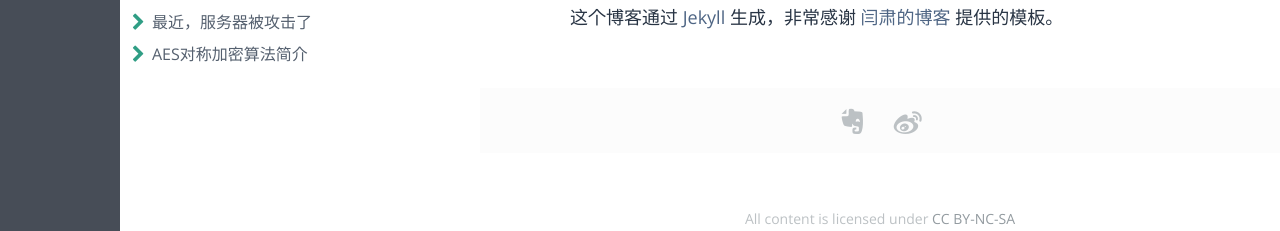
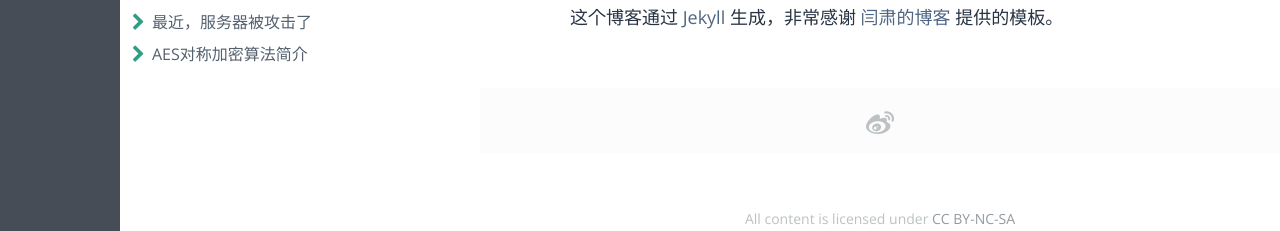
Before and after one commit to DrizztM/DrizztM.github.io, a Jekyll site: the page built from index.md, in a window 1280 px wide. Shown: the part 650-881 px from the top of the page. Built offline with Jekyll 4.4.1, drawn with Linux system fonts in a browser that asks for light colours; some web fonts are replaced.

Commit message:
还是去掉吧，不会用

```diff
--- a/_layouts/post.html
+++ b/_layouts/post.html
@@ -15,8 +15,8 @@
 
 <div class="post-share">
   <div class="container">
-    <!-- <a href="https://twitter.com/share?url={{ page.url | prepend: site.baseurl | prepend: site.url }}&text={{ page.title }}" target="_blank" class="post-share-icon twitter"></a> -->
-    <a href="https://www.evernote.com/clip.action?url={{ page.url | prepend: site.baseurl | prepend: site.url }}&title={{ page.title }}" target="_blank" class="post-share-icon evernote"></a>
+    <!-- <a href="https://twitter.com/share?url={{ page.url | prepend: site.baseurl | prepend: site.url }}&text={{ page.title }}" target="_blank" class="post-share-icon twitter"></a>
+    <a href="https://www.evernote.com/clip.action?url={{ page.url | prepend: site.baseurl | prepend: site.url }}&title={{ page.title }}" target="_blank" class="post-share-icon evernote"></a> -->
     <a href="http://service.weibo.com/share/share.php?url={{ page.url | prepend: site.baseurl | prepend: site.url }}&title={{ page.title }}" target="_blank" class="post-share-icon weibo"></a>
   </div>
 </div>
```
